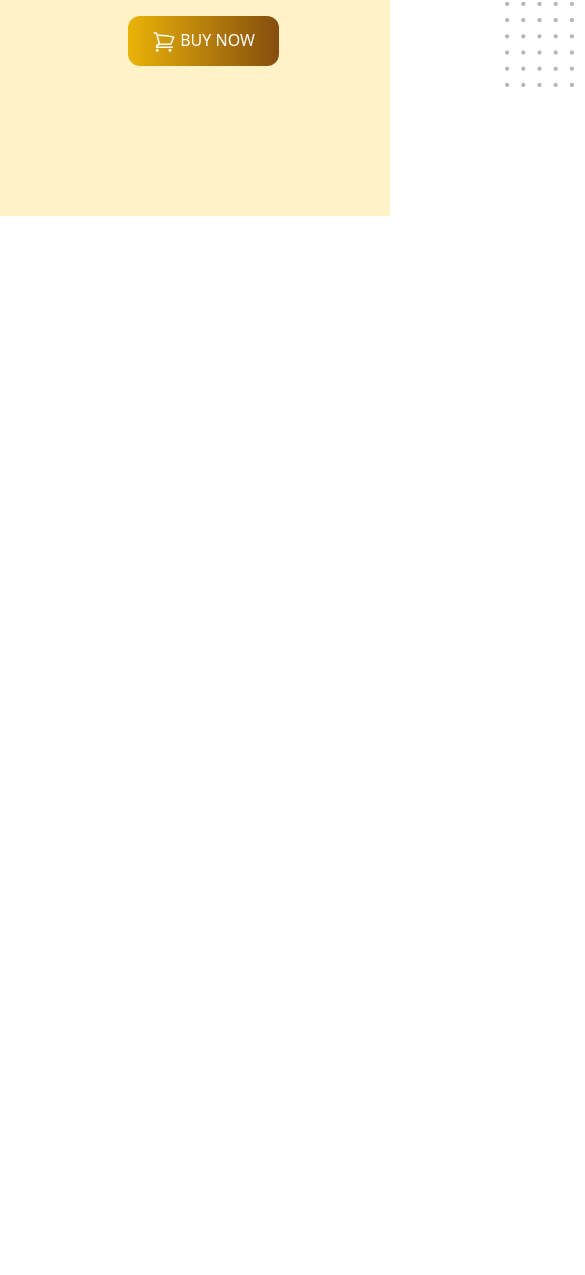
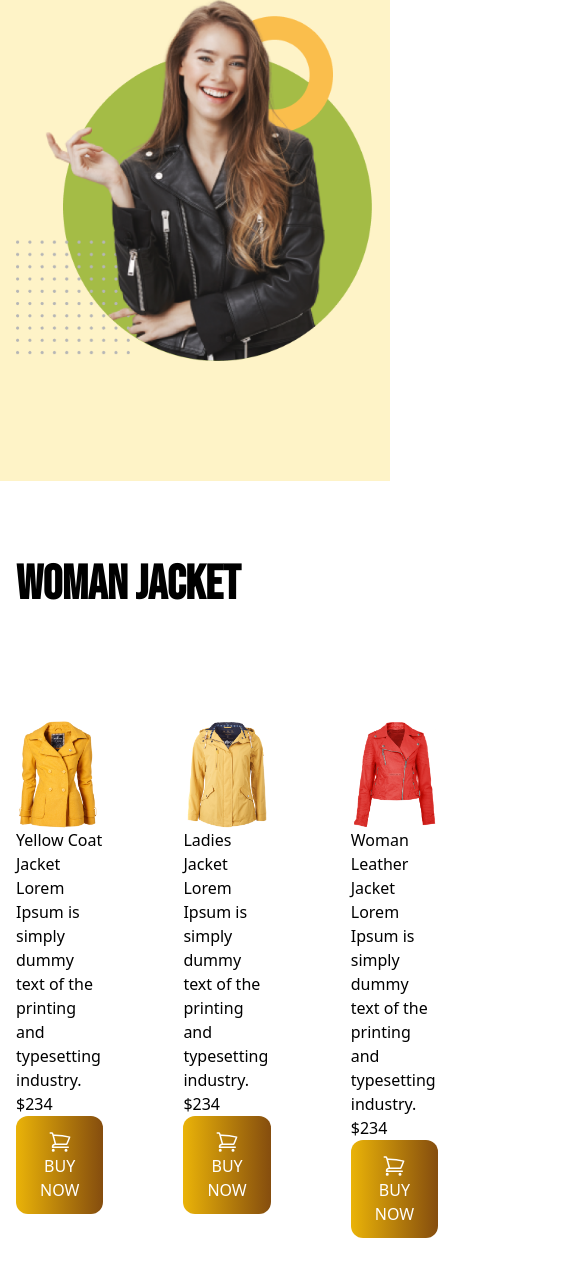
Before and after one commit to CodingwithKabir/penguin-fashion, a plain HTML site: page index.html in a window 390 px wide. Shown: the part 514-1789 px from the top of the page, 585 px wide, since content can reach past the window. Before the commit the page ends 844 px from the top, so only its background shows below. Drawn offline with nearby package versions, Linux system fonts and the light colour scheme.

Commit message:
banner responsive done and women cart information added

```diff
--- a/index.html
+++ b/index.html
@@ -5,18 +5,27 @@
     <meta name="viewport" content="width=device-width, initial-scale=1.0">
     <title>Penguin Fashion</title>
     <script src="https://cdn.tailwindcss.com"></script>
+    <link rel="preconnect" href="https://fonts.googleapis.com">
+    <link rel="preconnect" href="https://fonts.googleapis.com">
+    <link rel="preconnect" href="https://fonts.gstatic.com" crossorigin>
+    <link href="https://fonts.googleapis.com/css2?family=Bebas+Neue&display=swap" rel="stylesheet">
+    <style>
+        .font-bebus{
+            font-family: 'Bebas Neue', sans-serif;
+        }
+    </style>
 </head>
 <body>
-    <header class="bg-amber-100 px-32 py-10">
+    <header class="bg-amber-100 lg:px-32 md:px-10 px-4 py-10">
 
         <!-- Nav Section -->
 
-        <div class="flex items-center justify-between">
+        <div class="md:flex md:justify-between items-center">
             <div>
-                <img class="max-w-xs" src="icons/logo.png" alt="">
+                <img class="md:w-1/2" src="icons/logo.png" alt="">
             </div>
             <div>
-                <ul class="flex gap-10">
+                <ul class="flex gap-10 justify-evenly">
                     <li>Home</li>
                     <li>Product</li>
                     <li>About</li>
@@ -27,9 +36,9 @@
 
         <!-- Banner Section -->
 
-        <div class="flex justify-between items-center gap-30 pb-20 pt-10">
+        <div class="md:flex justify-between items-center gap-30 pb-20 pt-10">
             <div>
-                <h1 class="text-7xl text-yellow-600 font-bold uppercase">Be the penguins<br> <span class="text-indigo-950">of winter</span></h1>
+                <h1 class="font-bebus text-7xl text-yellow-600 uppercase">Be the penguins<br> <span class="text-indigo-950">of winter</span></h1>
                 <p class="my-5">Lorem ipsum is a simply dummy text for the penguin website and shop industry.</p>
                 <button class="bg-gradient-to-r from-yellow-500 to-yellow-800 py-3 px-6 rounded-xl text-white uppercase font-medium">
                     <svg xmlns="http://www.w3.org/2000/svg" fill="none" viewBox="0 0 24 24" stroke-width="1.5" stroke="currentColor" class="w-6 h-6 inline">
@@ -38,11 +47,60 @@
                       buy now</button>
             </div>
             <div>
-                <img class="max-w-lg" src="images/model.png" alt="">
+                <img src="images/model.png" alt="">
             </div>
         </div>
     </header>
-    <main></main>
+    <main class="lg:px-32 md:px-10 px-4 py-10">
+
+        <!-- Cart Section for Women -->
+        <section>
+            <div>
+                <h3 class="uppercase text-5xl font-bold font-bebus pt-10 pb-28">WoMan Jacket</h3>
+            </div>
+            <div class="flex gap-20">
+                <div>
+                    <img src="images/jacket-1.png" alt="">
+                    <h4>Yellow Coat Jacket</h4>
+                    <p>Lorem Ipsum is simply dummy text of the printing and typesetting industry.</p>
+                    <div>
+                        <h3>$234</h3>
+                    <button class="bg-gradient-to-r from-yellow-500 to-yellow-800 py-3 px-6 rounded-xl text-white uppercase font-medium">
+                        <svg xmlns="http://www.w3.org/2000/svg" fill="none" viewBox="0 0 24 24" stroke-width="1.5" stroke="currentColor" class="w-6 h-6 inline">
+                            <path stroke-linecap="round" stroke-linejoin="round" d="M2.25 3h1.386c.51 0 .955.343 1.087.835l.383 1.437M7.5 14.25a3 3 0 00-3 3h15.75m-12.75-3h11.218c1.121-2.3 2.1-4.684 2.924-7.138a60.114 60.114 0 00-16.536-1.84M7.5 14.25L5.106 5.272M6 20.25a.75.75 0 11-1.5 0 .75.75 0 011.5 0zm12.75 0a.75.75 0 11-1.5 0 .75.75 0 011.5 0z" />
+                          </svg>
+                          buy now</button>
+                    </div>
+                </div>
+                <div>
+                    <img src="images/jacket-2.png" alt="">
+                    <h4>Ladies Jacket</h4>
+                    <p>Lorem Ipsum is simply dummy text of the printing and typesetting industry.</p>
+                    <div>
+                        <h3>$234</h3>
+                    <button class="bg-gradient-to-r from-yellow-500 to-yellow-800 py-3 px-6 rounded-xl text-white uppercase font-medium">
+                        <svg xmlns="http://www.w3.org/2000/svg" fill="none" viewBox="0 0 24 24" stroke-width="1.5" stroke="currentColor" class="w-6 h-6 inline">
+                            <path stroke-linecap="round" stroke-linejoin="round" d="M2.25 3h1.386c.51 0 .955.343 1.087.835l.383 1.437M7.5 14.25a3 3 0 00-3 3h15.75m-12.75-3h11.218c1.121-2.3 2.1-4.684 2.924-7.138a60.114 60.114 0 00-16.536-1.84M7.5 14.25L5.106 5.272M6 20.25a.75.75 0 11-1.5 0 .75.75 0 011.5 0zm12.75 0a.75.75 0 11-1.5 0 .75.75 0 011.5 0z" />
+                          </svg>
+                          buy now</button>
+                    </div>
+                </div>
+                <div>
+                    <img src="images/jacket-3.png" alt="">
+                    <h4>Woman Leather Jacket</h4>
+                    <p>Lorem Ipsum is simply dummy text of the printing and typesetting industry.</p>
+                    <div>
+                        <h3>$234</h3>
+                    <button class="bg-gradient-to-r from-yellow-500 to-yellow-800 py-3 px-6 rounded-xl text-white uppercase font-medium">
+                        <svg xmlns="http://www.w3.org/2000/svg" fill="none" viewBox="0 0 24 24" stroke-width="1.5" stroke="currentColor" class="w-6 h-6 inline">
+                            <path stroke-linecap="round" stroke-linejoin="round" d="M2.25 3h1.386c.51 0 .955.343 1.087.835l.383 1.437M7.5 14.25a3 3 0 00-3 3h15.75m-12.75-3h11.218c1.121-2.3 2.1-4.684 2.924-7.138a60.114 60.114 0 00-16.536-1.84M7.5 14.25L5.106 5.272M6 20.25a.75.75 0 11-1.5 0 .75.75 0 011.5 0zm12.75 0a.75.75 0 11-1.5 0 .75.75 0 011.5 0z" />
+                          </svg>
+                          buy now</button>
+                    </div>
+                </div>
+            </div>
+        </section>
+    </main>
     <footer></footer>
 </body>
 </html>
```
